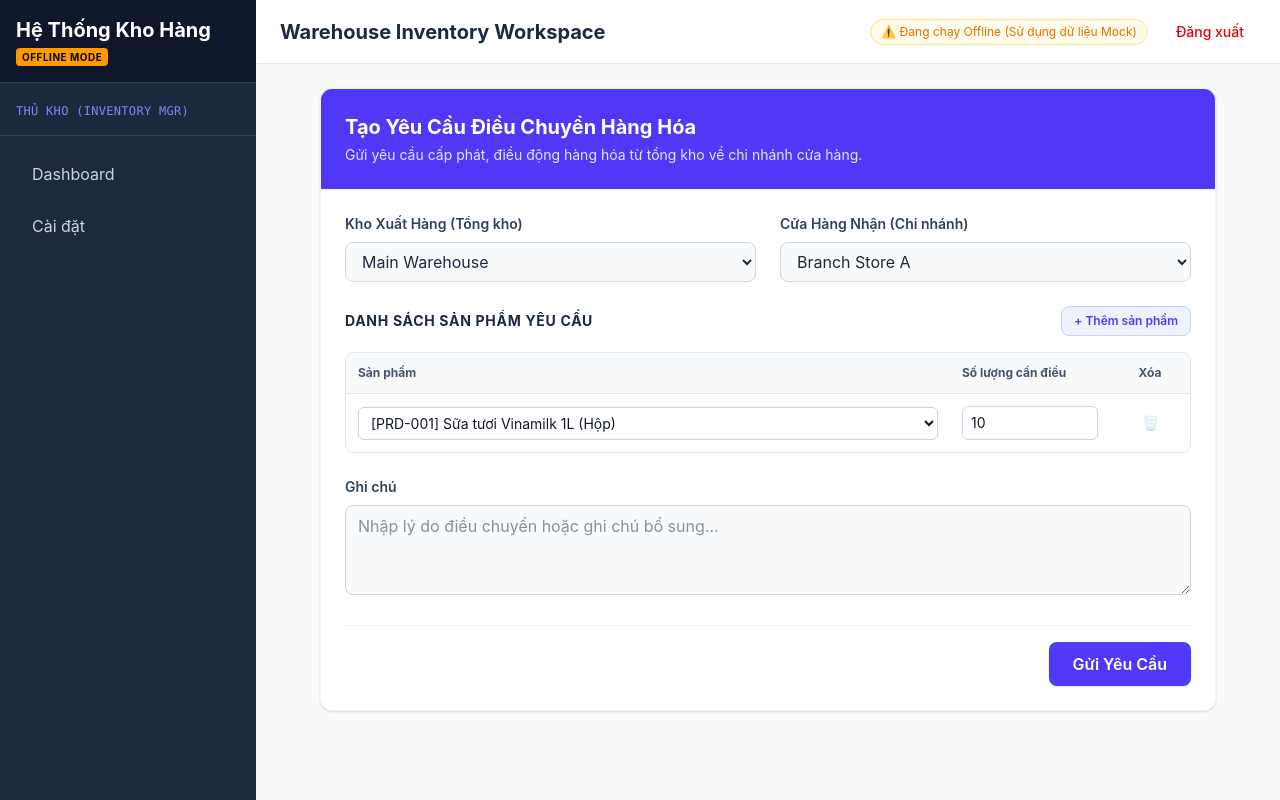
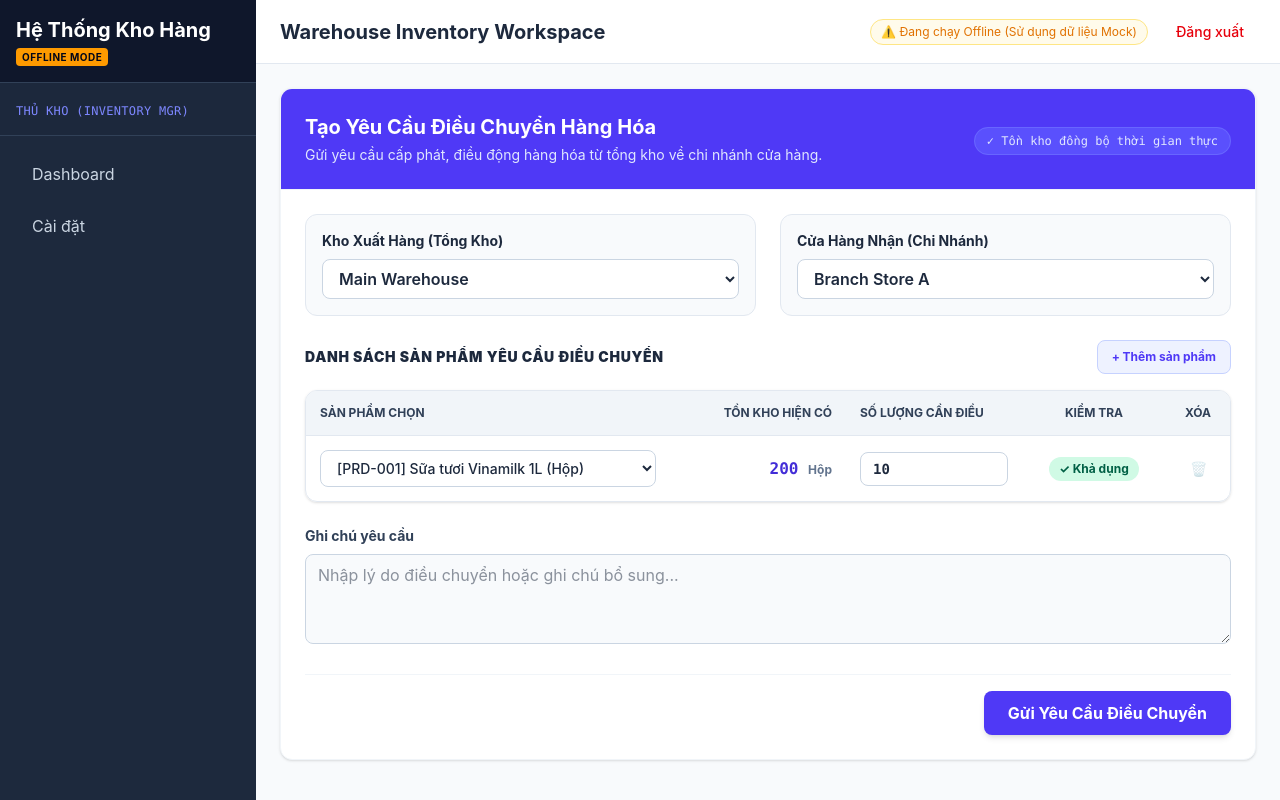
Before and after one commit to nqhuyyy11/Inventory, a React (Vite) app in the folder frontend/: page /store/dispatch in a window 1280 px wide. Built offline with nearby package versions, Linux system fonts and the light colour scheme; sample sign-in values are in the browser's storage.

Commit message:
feat: add real-time warehouse stock checking column to StoreDispatch creation page

```diff
--- a/frontend/src/pages/StoreDispatch.tsx
+++ b/frontend/src/pages/StoreDispatch.tsx
@@ -22,6 +22,10 @@ interface RequestRow {
   quantity: number;
 }
 
+interface StockMap {
+  [productId: number]: number;
+}
+
 export default function StoreDispatch() {
   const { user } = useSelector((state: RootState) => state.auth);
   const [products, setProducts] = useState<Product[]>([]);
@@ -30,9 +34,12 @@ export default function StoreDispatch() {
   const [destId, setDestId] = useState<number>(2); // Default to Store A
   const [notes, setNotes] = useState('');
   const [rows, setRows] = useState<RequestRow[]>([{ productId: 1, quantity: 10 }]);
+  const [stockMap, setStockMap] = useState<StockMap>({});
+  const [loadingStock, setLoadingStock] = useState(false);
   const [message, setMessage] = useState<{ type: 'success' | 'error'; text: string } | null>(null);
   const [submitting, setSubmitting] = useState(false);
 
+  // Fetch initial products and locations
   useEffect(() => {
     const fetchData = async () => {
       try {
@@ -46,6 +53,28 @@ export default function StoreDispatch() {
     };
     fetchData();
   }, []);
+
+  // Fetch real-time stock levels whenever source location (Warehouse) changes
+  useEffect(() => {
+    const fetchWarehouseStock = async () => {
+      if (!sourceId) return;
+      setLoadingStock(true);
+      try {
+        const invData = await inventoryService.getInventory(sourceId);
+        const map: StockMap = {};
+        invData.forEach((item: any) => {
+          map[item.productId] = (map[item.productId] || 0) + item.quantity;
+        });
+        setStockMap(map);
+      } catch (err) {
+        console.error('Error fetching warehouse stock:', err);
+      } finally {
+        setLoadingStock(false);
+      }
+    };
+
+    fetchWarehouseStock();
+  }, [sourceId]);
 
   const handleAddRow = () => {
     setRows([...rows, { productId: products[0]?.id || 1, quantity: 10 }]);
@@ -79,7 +108,7 @@ export default function StoreDispatch() {
     }
 
     try {
-      await inventoryService.createDispatchRequest({
+      const res = await inventoryService.createRequest({
         sourceLocationId: sourceId,
         destLocationId: destId,
         createdById: Number(user?.id) || 2,
@@ -87,7 +116,9 @@ export default function StoreDispatch() {
         items: rows,
       });
 
-      setMessage({ type: 'success', text: 'Tạo yêu cầu điều chuyển hàng hóa thành công!' });
+      const successMsg = res.data?.message || 'Request Submitted Successfully';
+      const reqId = res.data?.requestId ? ` (ID: #${res.data.requestId})` : '';
+      setMessage({ type: 'success', text: `${successMsg}${reqId}` });
       // Reset form
       setNotes('');
       setRows([{ productId: products[0]?.id || 1, quantity: 10 }]);
@@ -95,7 +126,7 @@ export default function StoreDispatch() {
       console.error(err);
       setMessage({
         type: 'error',
-        text: err.response?.data?.message || 'Có lỗi xảy ra khi gửi yêu cầu điều chuyển.',
+        text: err.response?.data?.message || 'System error occurred',
       });
     } finally {
       setSubmitting(false);
@@ -103,38 +134,45 @@ export default function StoreDispatch() {
   };
 
   return (
-    <div className="max-w-4xl mx-auto space-y-6">
+    <div className="max-w-5xl mx-auto space-y-6">
       <div className="bg-white rounded-xl shadow border border-slate-100 overflow-hidden">
-        <div className="p-6 border-b border-slate-100 bg-indigo-600 text-white">
+        <div className="p-6 border-b border-slate-100 bg-indigo-600 text-white flex justify-between items-center">
+          <div>
             <h2 className="text-xl font-bold">Tạo Yêu Cầu Điều Chuyển Hàng Hóa</h2>
             <p className="text-sm text-indigo-100 mt-1">
               Gửi yêu cầu cấp phát, điều động hàng hóa từ tổng kho về chi nhánh cửa hàng.
             </p>
           </div>
+          <div className="text-right">
+            <span className="text-xs bg-indigo-500/60 px-3 py-1.5 rounded-full font-mono text-indigo-100 border border-indigo-400/40">
+              {loadingStock ? '⏳ Đang kiểm tra tồn kho...' : '✓ Tồn kho đồng bộ thời gian thực'}
+            </span>
+          </div>
+        </div>
 
         <form onSubmit={handleSubmit} className="p-6 space-y-6">
           {message && (
             <div
-              className={`p-4 rounded-lg text-sm border ${
+              className={`p-4 rounded-lg text-sm border font-semibold ${
                 message.type === 'success'
                   ? 'bg-emerald-50 border-emerald-300 text-emerald-800'
                   : 'bg-red-50 border-red-300 text-red-800'
               }`}
             >
-              {message.text}
+              {message.type === 'success' ? '✅ ' : '❌ '}{message.text}
             </div>
           )}
 
           {/* Source and Dest Locations */}
           <div className="grid grid-cols-1 md:grid-cols-2 gap-6">
-            <div>
-              <label className="block text-sm font-semibold text-slate-700 mb-2">
-                Kho Xuất Hàng (Tổng kho)
+            <div className="bg-slate-50 p-4 rounded-xl border border-slate-200">
+              <label className="block text-sm font-bold text-slate-800 mb-2">
+                Kho Xuất Hàng (Tổng Kho)
               </label>
               <select
                 value={sourceId}
                 onChange={(e) => setSourceId(Number(e.target.value))}
-                className="w-full px-3 py-2 bg-slate-50 border border-slate-300 rounded-lg text-slate-800 focus:outline-none focus:ring-2 focus:ring-indigo-500"
+                className="w-full px-3 py-2 bg-white border border-slate-300 rounded-lg text-slate-800 font-semibold focus:outline-none focus:ring-2 focus:ring-indigo-500"
               >
                 {locations
                   .filter((l) => l.type === 'WAREHOUSE')
@@ -146,14 +184,14 @@ export default function StoreDispatch() {
               </select>
             </div>
 
-            <div>
-              <label className="block text-sm font-semibold text-slate-700 mb-2">
-                Cửa Hàng Nhận (Chi nhánh)
+            <div className="bg-slate-50 p-4 rounded-xl border border-slate-200">
+              <label className="block text-sm font-bold text-slate-800 mb-2">
+                Cửa Hàng Nhận (Chi Nhánh)
               </label>
               <select
                 value={destId}
                 onChange={(e) => setDestId(Number(e.target.value))}
-                className="w-full px-3 py-2 bg-slate-50 border border-slate-300 rounded-lg text-slate-800 focus:outline-none focus:ring-2 focus:ring-indigo-500"
+                className="w-full px-3 py-2 bg-white border border-slate-300 rounded-lg text-slate-800 font-semibold focus:outline-none focus:ring-2 focus:ring-indigo-500"
               >
                 {locations
                   .filter((l) => l.type === 'STORE')
@@ -166,38 +204,45 @@ export default function StoreDispatch() {
             </div>
           </div>
 
-          {/* Product Items Table */}
+          {/* Product Items Table with Real-time Stock */}
           <div className="space-y-4">
             <div className="flex justify-between items-center">
-              <h3 className="text-sm font-bold text-slate-800 uppercase tracking-wider">
-                Danh sách sản phẩm yêu cầu
+              <h3 className="text-sm font-black text-slate-800 uppercase tracking-wider">
+                Danh sách sản phẩm yêu cầu điều chuyển
               </h3>
               <button
                 type="button"
                 onClick={handleAddRow}
-                className="px-3 py-1.5 text-xs bg-indigo-50 text-indigo-600 border border-indigo-200 rounded-lg hover:bg-indigo-100 font-semibold"
+                className="px-3.5 py-2 text-xs bg-indigo-50 text-indigo-600 border border-indigo-200 rounded-lg hover:bg-indigo-100 font-bold transition"
               >
                 + Thêm sản phẩm
               </button>
             </div>
 
-            <div className="border border-slate-200 rounded-lg overflow-hidden">
+            <div className="border border-slate-200 rounded-xl overflow-hidden shadow-sm">
               <table className="w-full text-left text-sm">
-                <thead className="bg-slate-50 border-b border-slate-200 text-slate-600 text-xs font-semibold">
+                <thead className="bg-slate-100 border-b border-slate-200 text-slate-700 text-xs font-bold uppercase">
                   <tr>
-                    <th className="p-3">Sản phẩm</th>
-                    <th className="p-3 w-40">Số lượng cần điều</th>
-                    <th className="p-3 w-20 text-center">Xóa</th>
+                    <th className="p-3.5">Sản phẩm chọn</th>
+                    <th className="p-3.5 w-44 text-right">Tồn kho hiện có</th>
+                    <th className="p-3.5 w-44">Số lượng cần điều</th>
+                    <th className="p-3.5 w-36 text-center">Kiểm tra</th>
+                    <th className="p-3.5 w-16 text-center">Xóa</th>
                   </tr>
                 </thead>
                 <tbody className="divide-y divide-slate-200">
-                  {rows.map((row, index) => (
-                    <tr key={index} className="hover:bg-slate-50/50">
-                      <td className="p-3">
+                  {rows.map((row, index) => {
+                    const selectedProd = products.find((p) => p.id === row.productId);
+                    const currentStock = stockMap[row.productId] ?? 0;
+                    const isSufficient = currentStock >= row.quantity;
+
+                    return (
+                      <tr key={index} className="hover:bg-slate-50/70 transition">
+                        <td className="p-3.5">
                           <select
                             value={row.productId}
                             onChange={(e) => handleRowChange(index, 'productId', Number(e.target.value))}
-                          className="w-full px-2 py-1.5 border border-slate-300 rounded-md focus:outline-none focus:ring-1 focus:ring-indigo-500"
+                            className="w-full px-3 py-2 bg-white border border-slate-300 rounded-lg font-medium text-slate-800 focus:outline-none focus:ring-2 focus:ring-indigo-500"
                           >
                             {products.map((p) => (
                               <option key={p.id} value={p.id}>
@@ -206,27 +251,57 @@ export default function StoreDispatch() {
                             ))}
                           </select>
                         </td>
-                      <td className="p-3">
+
+                        {/* Real-time Available Stock Display */}
+                        <td className="p-3.5 text-right font-mono font-bold text-slate-700">
+                          {loadingStock ? (
+                            <span className="text-xs text-slate-400">Đang tải...</span>
+                          ) : (
+                            <span className="text-base text-indigo-700">
+                              {currentStock} <span className="text-xs font-sans text-slate-500">{selectedProd?.unit || ''}</span>
+                            </span>
+                          )}
+                        </td>
+
+                        {/* Requested Quantity Input */}
+                        <td className="p-3.5">
                           <input
                             type="number"
                             min="1"
                             value={row.quantity}
                             onChange={(e) => handleRowChange(index, 'quantity', Number(e.target.value))}
-                          className="w-full px-2 py-1.5 border border-slate-300 rounded-md focus:outline-none focus:ring-1 focus:ring-indigo-500"
+                            className="w-full px-3 py-1.5 border border-slate-300 rounded-lg font-mono font-bold text-slate-800 focus:outline-none focus:ring-2 focus:ring-indigo-500"
                           />
                         </td>
-                      <td className="p-3 text-center">
+
+                        {/* Validation Badge */}
+                        <td className="p-3.5 text-center">
+                          {!loadingStock && (
+                            <span
+                              className={`inline-block px-2.5 py-1 text-xs font-bold rounded-full ${
+                                isSufficient
+                                  ? 'bg-emerald-100 text-emerald-800'
+                                  : 'bg-red-100 text-red-800'
+                              }`}
+                            >
+                              {isSufficient ? '✓ Khả dụng' : '⚠️ Cảnh báo thiếu'}
+                            </span>
+                          )}
+                        </td>
+
+                        <td className="p-3.5 text-center">
                           <button
                             type="button"
                             onClick={() => handleRemoveRow(index)}
                             disabled={rows.length === 1}
-                          className="text-red-500 hover:text-red-700 disabled:opacity-30"
+                            className="text-red-500 hover:text-red-700 disabled:opacity-30 p-1"
                           >
                             🗑️
                           </button>
                         </td>
                       </tr>
-                  ))}
+                    );
+                  })}
                 </tbody>
               </table>
             </div>
@@ -234,7 +309,7 @@ export default function StoreDispatch() {
 
           {/* Notes */}
           <div>
-            <label className="block text-sm font-semibold text-slate-700 mb-2">Ghi chú</label>
+            <label className="block text-sm font-bold text-slate-700 mb-2">Ghi chú yêu cầu</label>
             <textarea
               value={notes}
               onChange={(e) => setNotes(e.target.value)}
@@ -249,9 +324,9 @@ export default function StoreDispatch() {
             <button
               type="submit"
               disabled={submitting}
-              className="px-6 py-2.5 bg-indigo-600 text-white rounded-lg hover:bg-indigo-700 font-semibold shadow disabled:opacity-50"
+              className="px-6 py-2.5 bg-indigo-600 text-white rounded-lg hover:bg-indigo-700 font-bold shadow-md transition disabled:opacity-50"
             >
-              {submitting ? 'Đang gửi...' : 'Gửi Yêu Cầu'}
+              {submitting ? 'Đang gửi...' : 'Gửi Yêu Cầu Điều Chuyển'}
             </button>
           </div>
         </form>
```
Lines whose indentation alone changed are shown as unchanged.
